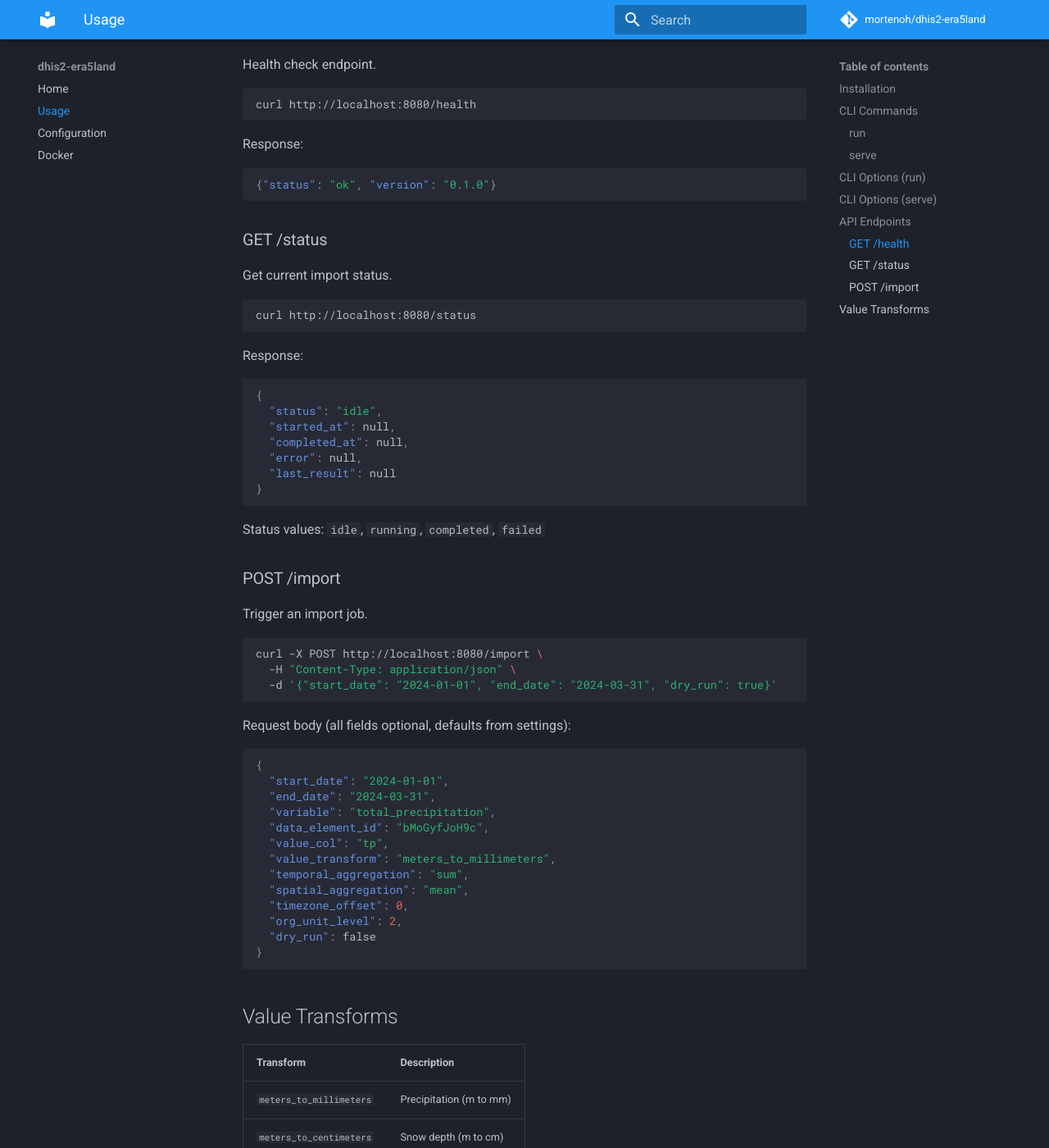
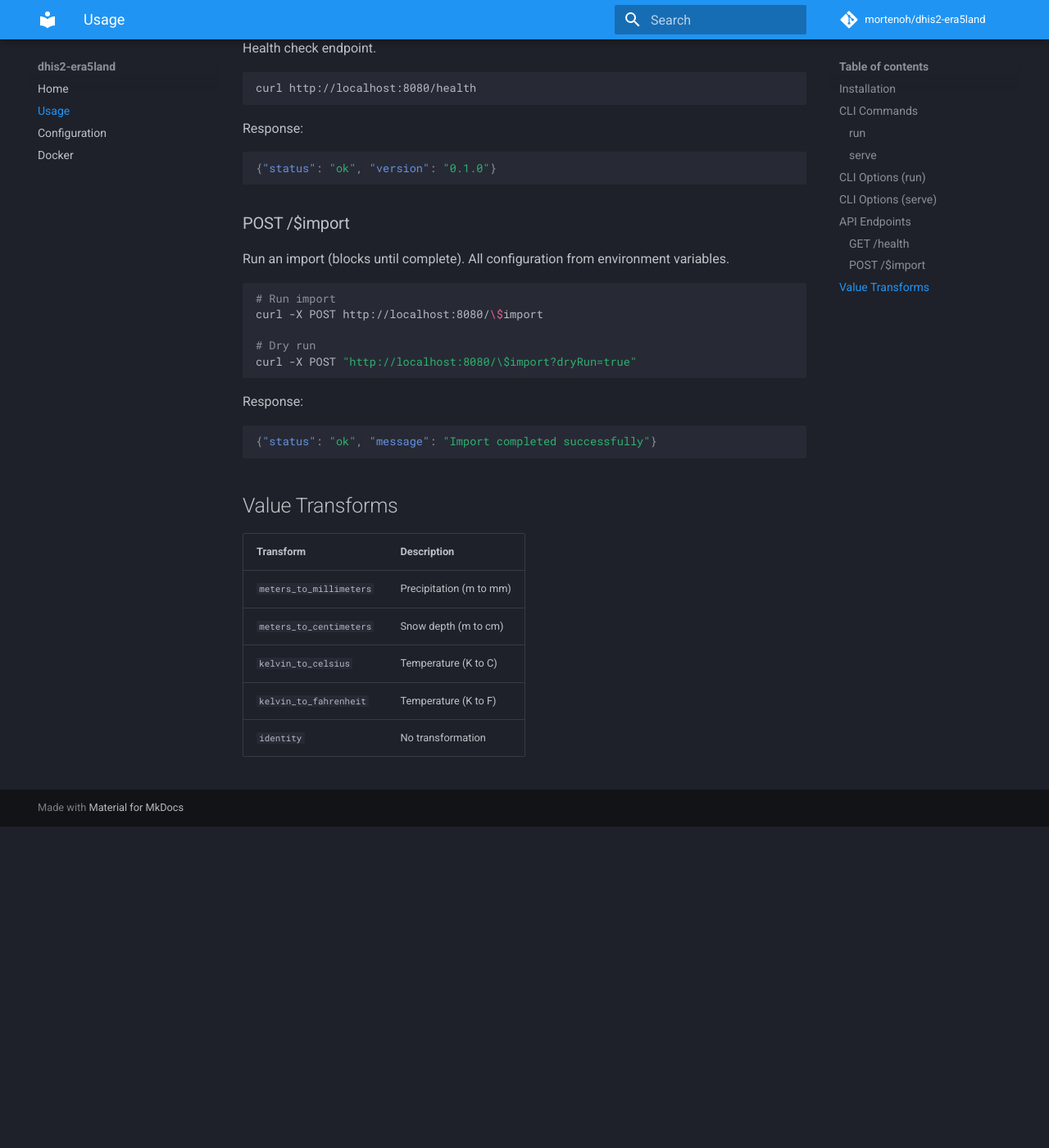
Before and after one commit to mortenoh/dhis2-era5land, an MkDocs documentation site: the page built from docs/usage.md, in a window 1280 px wide and 1400 px high, scrolled down 2146 px. Shown: the whole window at 82% size. Built offline with MkDocs 1.6.1 and Material for MkDocs 9.7.7, drawn with Linux system fonts in a browser that asks for light colours; comment, search, counter and statistics services are not loaded; after the commit the page ends 3154 px from its top, so only the background shows below that; some of the changed text lies outside the part shown.

Commit message:
refactor: rename /import to /$import RPC-style endpoint

````diff
--- a/docs/usage.md
+++ b/docs/usage.md
@@ -45,10 +45,10 @@ dhis2-era5land serve --port 3000 -v
 |--------|-------------|---------|
 | `--start-date` | Start date (YYYY-MM-DD) | `2025-10-01` |
 | `--end-date` | End date (YYYY-MM-DD) | `2025-12-30` |
-| `--base-url` | DHIS2 base URL | `https://play.im.dhis2.org/stable-2-42-3-1` |
-| `--username` | DHIS2 username | `admin` |
+| `--base-url` | DHIS2 base URL | **required** |
+| `--username` | DHIS2 username | **required** |
 | `--variable` | ERA5 variable name | `total_precipitation` |
-| `--data-element-id` | DHIS2 data element ID | `bMoGyfJoH9c` |
+| `--data-element-id` | DHIS2 data element ID | **required** |
 | `--value-col` | Value column name | `tp` |
 | `--value-transform` | Value transform | `meters_to_millimeters` |
 | `--temporal-aggregation` | Temporal aggregation (`sum`, `mean`) | `sum` |
@@ -57,6 +57,8 @@ dhis2-era5land serve --port 3000 -v
 | `--org-unit-level` | Org unit level | `2` |
 | `--dry-run` | Don't actually import | `false` |
 | `-v, --verbose` | Enable debug logging | `false` |
+
+Note: `DHIS2_PASSWORD` must be set via environment variable (not CLI) for security.
 
 ## CLI Options (serve)
 
@@ -81,52 +83,21 @@ Response:
 {"status": "ok", "version": "0.1.0"}
 ```
 
-### GET /status
+### POST /$import
 
-Get current import status.
+Run an import (blocks until complete). All configuration from environment variables.
 
 ```bash
-curl http://localhost:8080/status
+# Run import
+curl -X POST http://localhost:8080/\$import
+
+# Dry run
+curl -X POST "http://localhost:8080/\$import?dryRun=true"
 ```
 
 Response:
 ```json
-{
-  "status": "idle",
-  "started_at": null,
-  "completed_at": null,
-  "error": null,
-  "last_result": null
-}
-```
-
-Status values: `idle`, `running`, `completed`, `failed`
-
-### POST /import
-
-Trigger an import job.
-
-```bash
-curl -X POST http://localhost:8080/import \
-  -H "Content-Type: application/json" \
-  -d '{"start_date": "2024-01-01", "end_date": "2024-03-31", "dry_run": true}'
-```
-
-Request body (all fields optional, defaults from settings):
-```json
-{
-  "start_date": "2024-01-01",
-  "end_date": "2024-03-31",
-  "variable": "total_precipitation",
-  "data_element_id": "bMoGyfJoH9c",
-  "value_col": "tp",
-  "value_transform": "meters_to_millimeters",
-  "temporal_aggregation": "sum",
-  "spatial_aggregation": "mean",
-  "timezone_offset": 0,
-  "org_unit_level": 2,
-  "dry_run": false
-}
+{"status": "ok", "message": "Import completed successfully"}
 ```
 
 ## Value Transforms
````
Also changed, not shown: README.md (+4 -4 lines), docs/index.md (+1 -1 lines), 1 other file.
